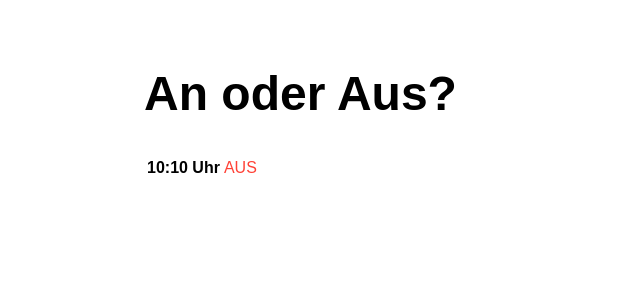
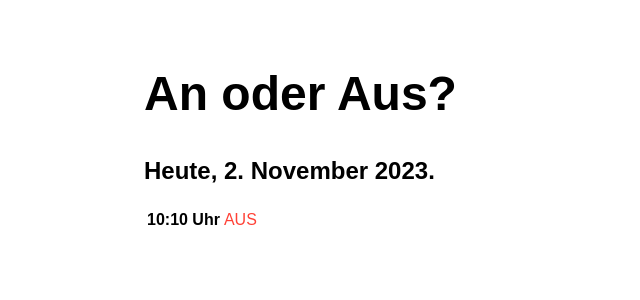
Before and after one commit to rincewind/kioskbackend, a Django app: template display/templates/display/onoff.html in a window 1280 px wide. Shown: the top 300 px of the page, without its empty margins (0-640 px from the left). Run offline with Django 4.2, Linux system fonts and the light colour scheme; the template is opened without the code that fills it: most values are stand-ins (such as "Sample title", 1, 10 or a date in 2020); some libraries are stand-ins or nearby versions.

Commit message:
Show date in on/off preview

```diff
--- a/display/templates/display/onoff.html
+++ b/display/templates/display/onoff.html
@@ -4,6 +4,7 @@
 {% block content %}
 
 <h1 class="f1 lh-title">An oder Aus?</h1>
+    <h2 class="h2 lh-title">Heute, {% now 'DATE_FORMAT' %}.</h2>
     <table>
     {% for time, ison in rows %}
     <tr>
```
